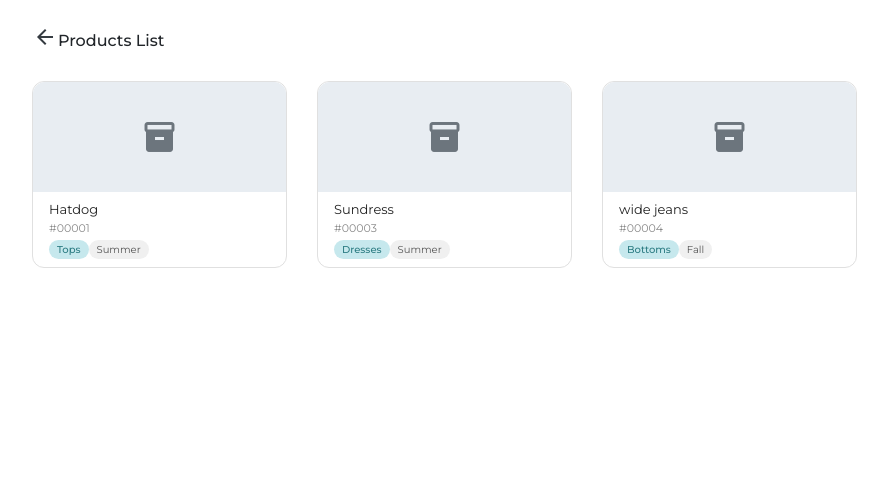
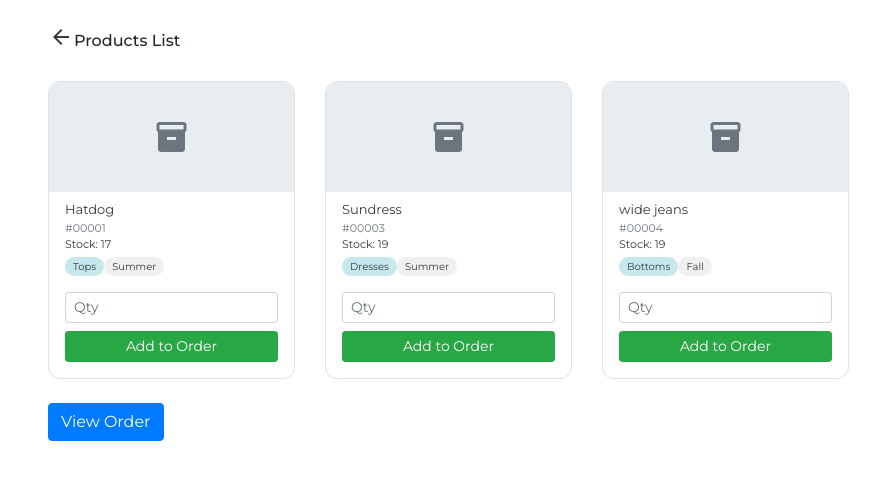
Before and after one commit to ndrch18/Rajac-Solutions, a Django app: template TwoChic/system_app/templates/system_app/prodman_products_list.html in a window 1280 px wide. Shown: the part 58-538 px from the top of the page, without its empty margins (53-941 px from the left). Run offline with Django 5.2, Linux system fonts and the light colour scheme; the template is opened without the code that fills it: values that come from a table or form of the project are taken from there, others are empty; data comes from the database, SQL or seed files in the repository; both versions use the stored data as it was after the commit; some libraries are stand-ins or nearby versions.

Commit message:
added customer order form

```diff
--- a/TwoChic/system_app/models.py
+++ b/TwoChic/system_app/models.py
@@ -124,3 +124,19 @@ class ProductMaterial(models.Model):
 
     def __str__(self):
         return f"{self.raw_material.material_name} for {self.product.product_name}"
+
+
+class Order(models.Model):
+    created_at = models.DateTimeField(auto_now_add=True)
+
+    def __str__(self):
+        return f"Order #{self.id}"
+
+
+class OrderItem(models.Model):
+    order = models.ForeignKey(Order, on_delete=models.CASCADE, related_name='items')
+    product = models.ForeignKey(Product, on_delete=models.CASCADE)
+    quantity = models.PositiveIntegerField()
+
+    def __str__(self):
+        return f"{self.product.product_name} x {self.quantity}"
--- a/TwoChic/system_app/templates/system_app/prodman_products_list.html
+++ b/TwoChic/system_app/templates/system_app/prodman_products_list.html
@@ -2,6 +2,9 @@
 {% load static %}
 
 {% block content %}
+<div class="container-fluid px-3">
+
+    <!-- HEADER -->
     <div class="d-flex align-items-center mb-4 mt-2">
         <a href="{% url 'prodman_homepage' %}" class="btn btn-link p-0 text-dark me-3">
             <span class="material-icons">arrow_back</span>
@@ -15,44 +18,76 @@
         {% for product in products %}
         <div class="col-6 col-md-4 col-lg-3">
 
-<a href="{% url 'prodman_product_detail' product.id %}" class="text-decoration-none text-dark">
-
             <div class="card h-100 shadow-sm" style="border-radius:12px; border:0.5px solid #e0e0e0;">
 
+                <!-- CLICKABLE CARD -->
+                <a href="{% url 'prodman_product_detail' product.id %}"
+                class="text-decoration-none text-dark">
+
                     <!-- Image -->
-    <div style="width:100%; height:110px; background:#e8edf2; border-radius:12px 12px 0 0;
+                    <div style="height:110px; background:#e8edf2; border-radius:12px 12px 0 0;
                                 display:flex; align-items:center; justify-content:center;">
-        <span class="material-icons text-muted" style="font-size:36px;">inventory_2</span>
+                        <span class="material-icons text-muted" style="font-size:36px;">
+                            inventory_2
+                        </span>
                     </div>
 
                     <div class="card-body px-3 py-2">
-        <p class="mb-0 fw-semibold" style="font-size:13px; color:#222;">
+
+                        <p class="mb-0 fw-semibold" style="font-size:13px;">
                             {{ product.product_name }}
                         </p>
 
-        <p class="mb-0" style="font-size:11px; color:#888;">
+                        <p class="mb-0 text-muted" style="font-size:11px;">
                             {{ product.product_id }}
                         </p>
 
-        <div class="d-flex gap-1 mt-1 flex-wrap">
-            <span style="background:#C6E8ED; color:#2e7d84; font-size:10px; padding:2px 8px; border-radius:20px; font-weight:500;">
+                        <p class="mb-1" style="font-size:11px;">
+                            Stock: {{ product.quantity }}
+                        </p>
+
+                        <div class="d-flex gap-1 flex-wrap mb-2">
+                            <span style="background:#C6E8ED; font-size:10px; padding:2px 8px; border-radius:20px;">
                                 {{ product.get_product_category_display }}
                             </span>
 
-            <span style="background:#f0f0f0; color:#555; font-size:10px; padding:2px 8px; border-radius:20px;">
+                            <span style="background:#f0f0f0; font-size:10px; padding:2px 8px; border-radius:20px;">
                                 {{ product.get_product_collection_display }}
                             </span>
                         </div>
+
+                    </div>
+                </a>
+
+                <!-- FORM (SEPARATE, BELOW CARD BODY) -->
+                <div class="px-3 pb-3">
+                    <form method="POST">
+                        {% csrf_token %}
+                        <input type="hidden" name="product_id" value="{{ product.id }}">
+
+                        <input type="number"
+                               name="quantity"
+                               min="1"
+                               class="form-control form-control-sm mb-2"
+                               placeholder="Qty">
+
+                        <button type="submit" class="btn btn-success btn-sm w-100">
+                            Add to Order
+                        </button>
+                    </form>
                 </div>
 
             </div>
-
-</a>
 
         </div>
         {% endfor %}
 
     </div>
+
+    <a href="{% url 'prodman_order_summary' %}" class="btn btn-primary mt-4 mb-4">
+        View Order
+    </a>
+
     {% endif %}
 
 </div>
--- a/TwoChic/system_app/urls.py
+++ b/TwoChic/system_app/urls.py
@@ -21,9 +21,9 @@ urlpatterns = [
     path('prodman/matinv/<int:pk>/edit/', views.edit_raw_material, name='edit_raw_material'),
     path('prodman/matinv/<int:pk>/delete/', views.delete_raw_material, name='delete_raw_material'),
 
-    path('prodemp/home', views.prodemp_homepage, name='prodemp_home'),
+    #path('prod/', views.prod_homepage, name='prod_homepage'),
     path('prod/matinv/', views.prod_matinv, name='prod_matinv'),
-
+    path('prodemp/home/', views.prodemp_homepage, name='prodemp_home'),
     path('prodemp/materials/', views.employee_materials, name='prodemp_matinv'),
     path('prodemp/products/', views.employee_products, name='prodemp_products_list'),
 
@@ -35,11 +35,8 @@ urlpatterns = [
 
     path('owner/product/<int:pk>/edit/', views.owner_edit_product, name='owner_edit_product'),
     path('owner/product/<int:pk>/delete/', views.owner_delete_product, name='owner_delete_product'),
+    path('owner/product/<int:pk>/edit/', views.owner_edit_product, name='owner_edit_product'),
 
-    # API: Log Materials for Product
-    path('api/products/<int:pk>/materials/', views.api_product_materials, name='api_product_materials'),
-    path('api/products/<int:pk>/materials/<int:pm_pk>/', views.api_product_material_detail, name='api_product_material_detail'),
-    path('api/raw-materials/', views.api_raw_materials_with_stock, name='api_raw_materials_with_stock'),
+    path('prodman/order/', views.prodman_order_summary, name='prodman_order_summary'),
+
 ]
-
-# Append new API URLs - need to patch the file
```
Also changed, not shown: TwoChic/system_app/templates/system_app/prodman_order_summary.html (added, +28 -0 lines), TwoChic/system_app/views.py (+58 -2 lines), TwoChic/db.sqlite3, TwoChic/system_app/migrations/0011_order_orderitem.py (added). Lines whose indentation alone changed are shown as unchanged.
